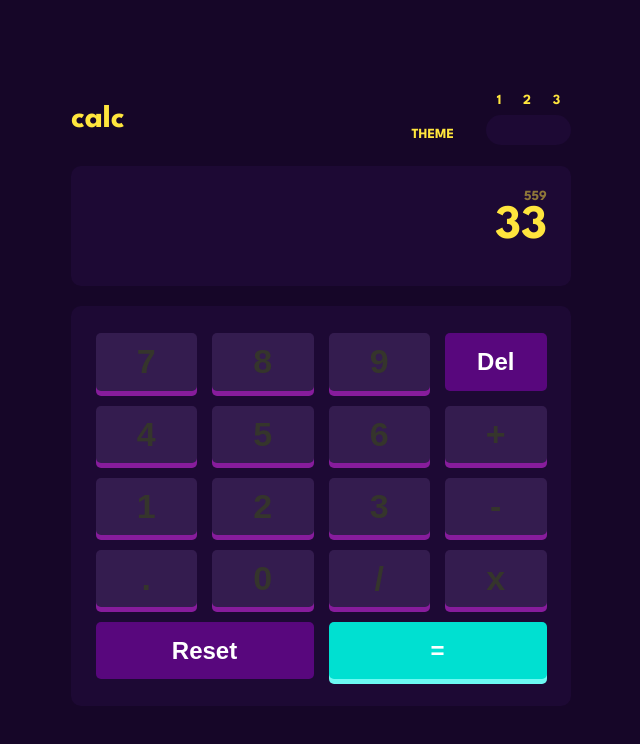
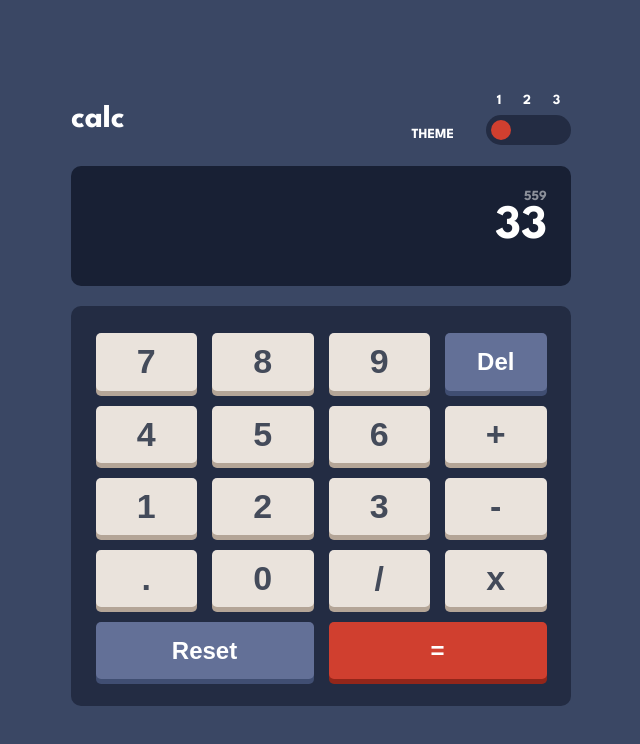
Before and after one commit to Azkanorouzi/vanilla-JS-calculator, a plain HTML site: page index.html in a window 1280 px wide. Shown: the whole page, without its empty margins (319-959 px from the left). Drawn offline with Linux system fonts and the light colour scheme.

Commit message:
🎨 do style.css

```diff
--- a/index.html
+++ b/index.html
@@ -17,7 +17,7 @@
 
 <body>
   <main>
-    <div class="container tertiary-theme">
+    <div class="container main-theme">
       <!--======== Calculator Start ======== -->
       <article class="calculator">
         <!-- ======== calc header start ========  -->
@@ -39,8 +39,8 @@
                 <span> 2 </span>
                 <span> 3 </span>
               </p>
-              <section class="switch tertiary-theme">
-                <div class="slider tertiary-theme"></div>
+              <section class="switch main-theme">
+                <div class="slider main-theme"></div>
               </section>
             </div>
           </figure>
@@ -48,7 +48,7 @@
         <!-- ======== calc header end ========  -->
         <!-- ================================= -->
         <!-- ======== calc screen start========  -->
-        <section class="calc-screen tertiary-theme">
+        <section class="calc-screen main-theme">
           <!-- mathematical operations -->
           <p class="previous-operation">559</p>
           <p class="current-operation">33</p>
@@ -56,7 +56,7 @@
         <!-- ======== calc screen end========  -->
         <!-- ================================  -->
         <!-- ======== calc keyboard Start========  -->
-        <section class="calc-keyboard tertiary-theme">
+        <section class="calc-keyboard main-theme">
           <button type="button" data-key="7" class="key">7</button>
           <button type="button" data-key="8" class="key">8</button>
           <button type="button" data-key="9" class="key">9</button>
--- a/style.css
+++ b/style.css
@@ -44,7 +44,7 @@
   --tertiary-key-assign-slider: hsl(176, 100%, 44%);
   --tertiary-key-assign-slider-shadow:hsl(177, 92%, 70%);
   --tertiary-key-reset-del: hsl(281, 89%, 26%);
-  --tertiary-key-reset-shadow:hsl(285, 91%, 52%);
+  --tertiary-key-reset-del-shadow:hsl(285, 91%, 52%);
   --tertiary-button-text: hsl(52, 100%, 62%);
   /* Font size */
 }
@@ -148,10 +148,10 @@ main {
 .slider.main-theme {
   background: var(--main-key-assign-slider);
 }
-.slide.sec-theme {
+.slider.sec-theme {
   background: var(--sec-key-assign-slider);
 }
-.slide.sec-theme {
+.slider.tertiary-theme {
   background: var(--tertiary-key-assign-slider);
 }
 /* ======= Screen ======= */
@@ -268,7 +268,7 @@ main {
 .calc-keyboard.tertiary-theme>.key {
   background: var(--tertiary-key);
   box-shadow: 0px 5px 0px 0px var(--tertiary-key-shadow);
-  color: var(--sec-button-text);
+  color: var(--tertiary-button-text);
 }
 .calc-keyboard.tertiary-theme>.key-reset,
 .calc-keyboard.tertiary-theme>.key-del {
@@ -278,7 +278,7 @@ main {
 }
 .calc-keyboard.tertiary-theme>.key-assign {
   font-size: 24px;
-  color: var(--default-text-color);
+  color: var(--tertiary-background);
   background: var(--tertiary-key-assign-slider);
     box-shadow: 0px 5px 0px 0px var(--tertiary-key-assign-slider-shadow);
 }
```
